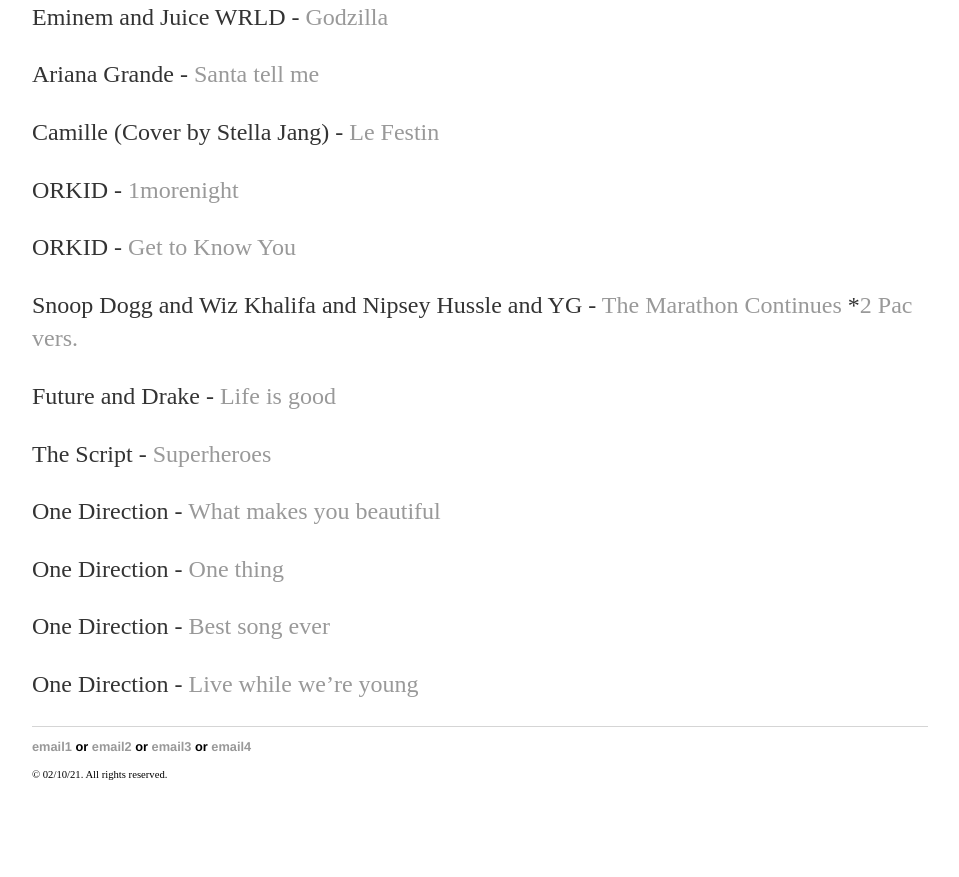
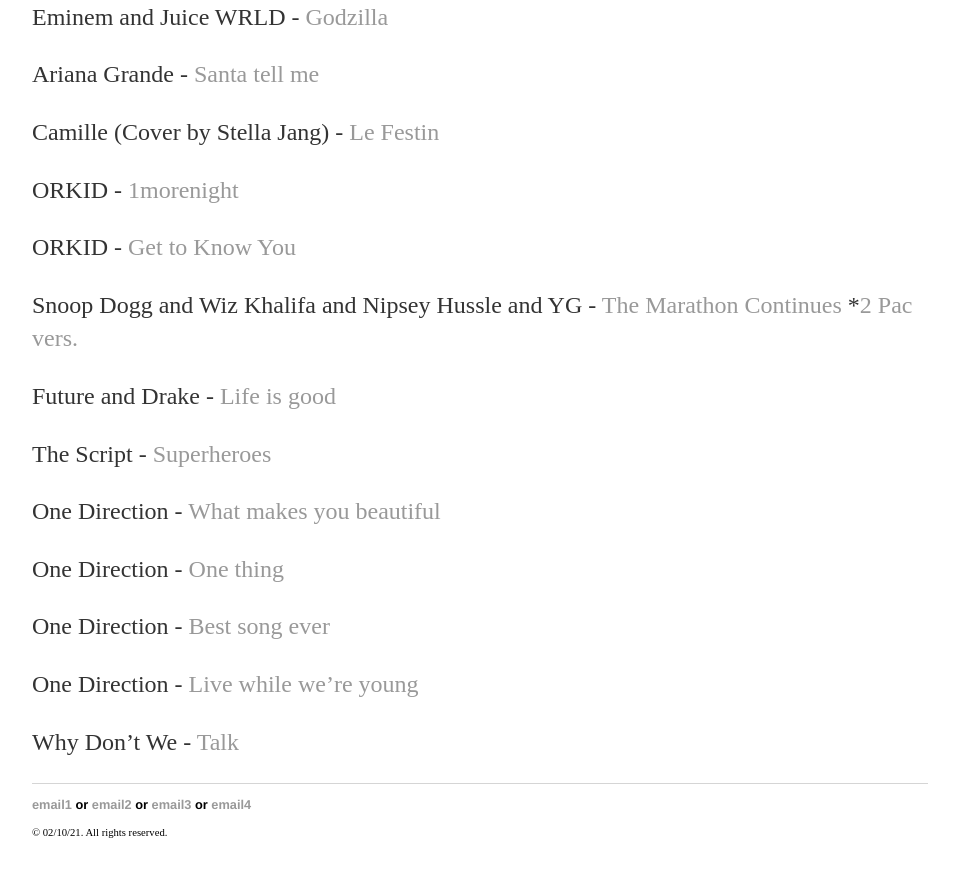
Before and after one commit to yjkweon24/yjkweon24.github.io, a Jekyll site: the page built from _posts/2018-10-23-songs-that-i-love.md, in a window 1280 px wide and 900 px high, scrolled down 9910 px. Shown: the top 877 px of the window, without its empty margins (160-1119 px from the left). Built offline with Jekyll 4.4.1, drawn with Linux system fonts in a browser that asks for light colours; before the commit the page ends 10752 px from its top, so only the background shows below that.

Commit message:
Update 2018-10-23-songs-that-i-love.md

```diff
--- a/_posts/2018-10-23-songs-that-i-love.md
+++ b/_posts/2018-10-23-songs-that-i-love.md
@@ -363,3 +363,5 @@
 One Direction - [Best song ever](https://www.youtube.com/watch?v=o_v9MY_FMcw&ab_channel=OneDirectionVEVO)
 
 One Direction - [Live while we're young](https://www.youtube.com/watch?v=AbPED9bisSc&ab_channel=OneDirectionVEVO)
+
+Why Don't We - [Talk](https://www.youtube.com/watch?v=Y15MOr9saxE&ab_channel=WhyDon%27tWe)
```
